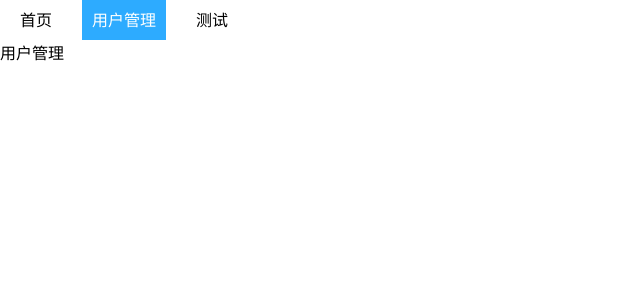
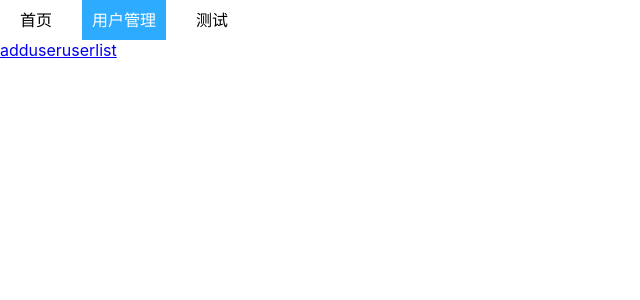
Before and after one commit to wangfpp/studyReact, a React (Create React App) app: page /usermanage in a window 1280 px wide. Shown: the top 300 px of the page, without its empty margins (0-640 px from the left). Built offline with nearby package versions, Linux system fonts and the light colour scheme.

Commit message:
路由嵌套 模块管理

```diff
--- a/src/index.js
+++ b/src/index.js
@@ -2,10 +2,11 @@ import React from 'react';
 import ReactDOM from 'react-dom';
 import { BrowserRouter as Router, Route} from 'react-router-dom';
 import './index.css';
+import routes from './route/index';
 // import App from './App';
-import Home from './pages/home/home'; // 首页
-import UserManage from './pages/usermanage/usermanage'; // 用户管理
-import Test from './pages/test/text';
+// import Home from './pages/home/home'; // 首页
+// import UserManage from './pages/usermanage/usermanage'; // 用户管理
+// import Test from './pages/test/text';
 import Nav from './components/nav/navlink';
 import * as serviceWorker from './serviceWorker';
 
@@ -13,10 +14,16 @@ ReactDOM.render(
     <Router>
         <div>
             <Nav></Nav>
-            <Route exact path="/" component={Home}></Route>
-            <Route path="/home" component={Home}></Route>
-            <Route path="/usermanage" component={UserManage}></Route>
-            <Route path="/test" component={Test}></Route>
+           {
+               routes.map((route, index) => {
+                   return <Route key={index}
+                            exact={route.exact ? true : false}
+                            path={route.path}
+                            render={props =>
+                                <route.component {...props} routes={route.routes} />
+                            }></Route>
+               })
+           }
         </div>
     </Router>
     , document.getElementById('root'));
--- /dev/null
+++ b/src/pages/adduser/adduser.jsx
@@ -0,0 +1,11 @@
+import React, { Component } from 'react'
+
+export default class Adduser extends Component {
+  render() {
+    return (
+		<div>
+			子路由 新增用户
+		</div>
+    )
+  }
+}
--- /dev/null
+++ b/src/pages/userlist/userlist.jsx
@@ -0,0 +1,11 @@
+import React, { Component } from 'react'
+
+export default class Userlist extends Component {
+  render() {
+    return (
+        <div>
+            子路由 用户列表
+        </div>
+    )
+  }
+}
--- a/src/pages/usermanage/usermanage.jsx
+++ b/src/pages/usermanage/usermanage.jsx
@@ -1,17 +1,34 @@
 import React, { Component } from 'react'
-
+import { BrowserRouter as Router, Route, Link } from "react-router-dom";
 export default class usermanage extends Component {
-    constructor() {
-		super()
-		this.state = {
-			name: '用户管理'
+    constructor(props) {
+			super(props)
+			this.state = {
+				name: '用户管理'
 		}
+	}
+	componentWillMount() {
+		console.log(this.props)
 	}
 	render() {
 		return <div id="usermanage">
+		<Router>
 			<div>
-				{this.state.name}
+				{
+					this.props.routes.map((route, index) => {
+						return <Link key={index} to={route.path} >{route.name}</Link>
+					})
+				}
 			</div>
+
+			<div className="leftmenu">
+			{
+				this.props.routes.map((route, index) => {
+					return <Route key={index} exact={route.exact} path={route.path} component={route.component}></Route>
+				})
+			}
+			</div>
+			</Router>
 		</div>
 	}
 }
--- /dev/null
+++ b/src/route/home.js
@@ -0,0 +1,10 @@
+import Home from '../pages/home/home'; // 首页
+const homeRoutes = [
+    {
+        name: 'home',
+        path: '/home',
+        exact: true,
+        component: Home
+    }
+];
+export default homeRoutes;
--- /dev/null
+++ b/src/route/index.js
@@ -0,0 +1,8 @@
+import homeRoutes from './home';
+import userRoutes from './usermanage'
+const routes = [
+    ...homeRoutes,
+    ...userRoutes
+];
+
+export default routes;
--- /dev/null
+++ b/src/route/usermanage.js
@@ -0,0 +1,27 @@
+import Usermanage from '../pages/usermanage/usermanage'; // 用户管理
+import Adduser from '../pages/adduser/adduser'; // 新增用户
+import Userlist from '../pages/userlist/userlist'; // 用户列表
+
+const userRoutes = [
+    {
+        name: 'usermanage',
+        path: '/usermanage',
+        exact: true,
+        component: Usermanage,
+        routes: [
+            {
+                name: 'adduser',
+                path: '/usermanage/adduser',
+                exact: false,
+                component: Adduser
+            },
+            {
+                name: 'userlist',
+                path: '/userlist',
+                exact: false,
+                component: Userlist
+            }
+        ]
+    }
+];
+export default userRoutes;
```
